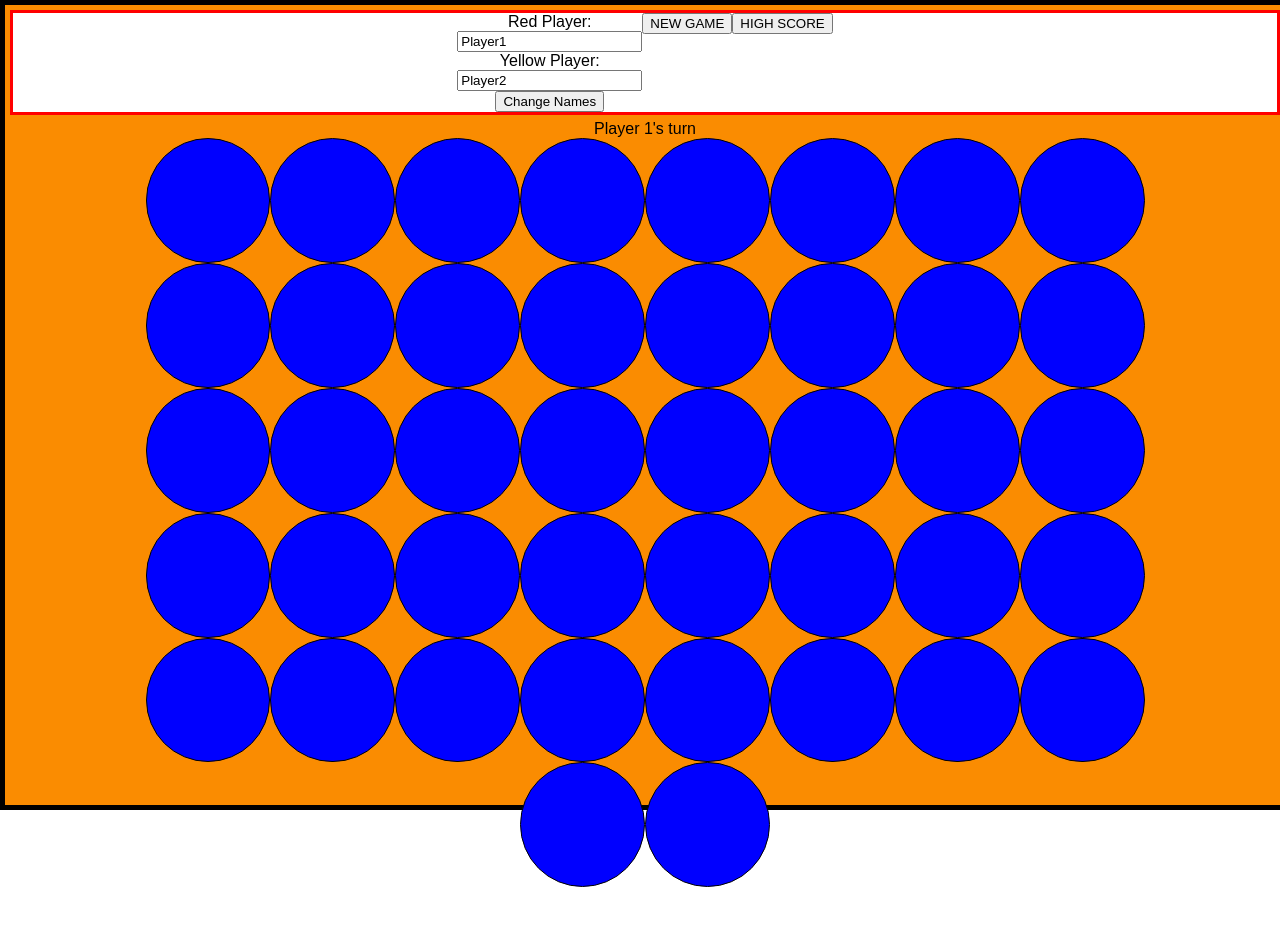
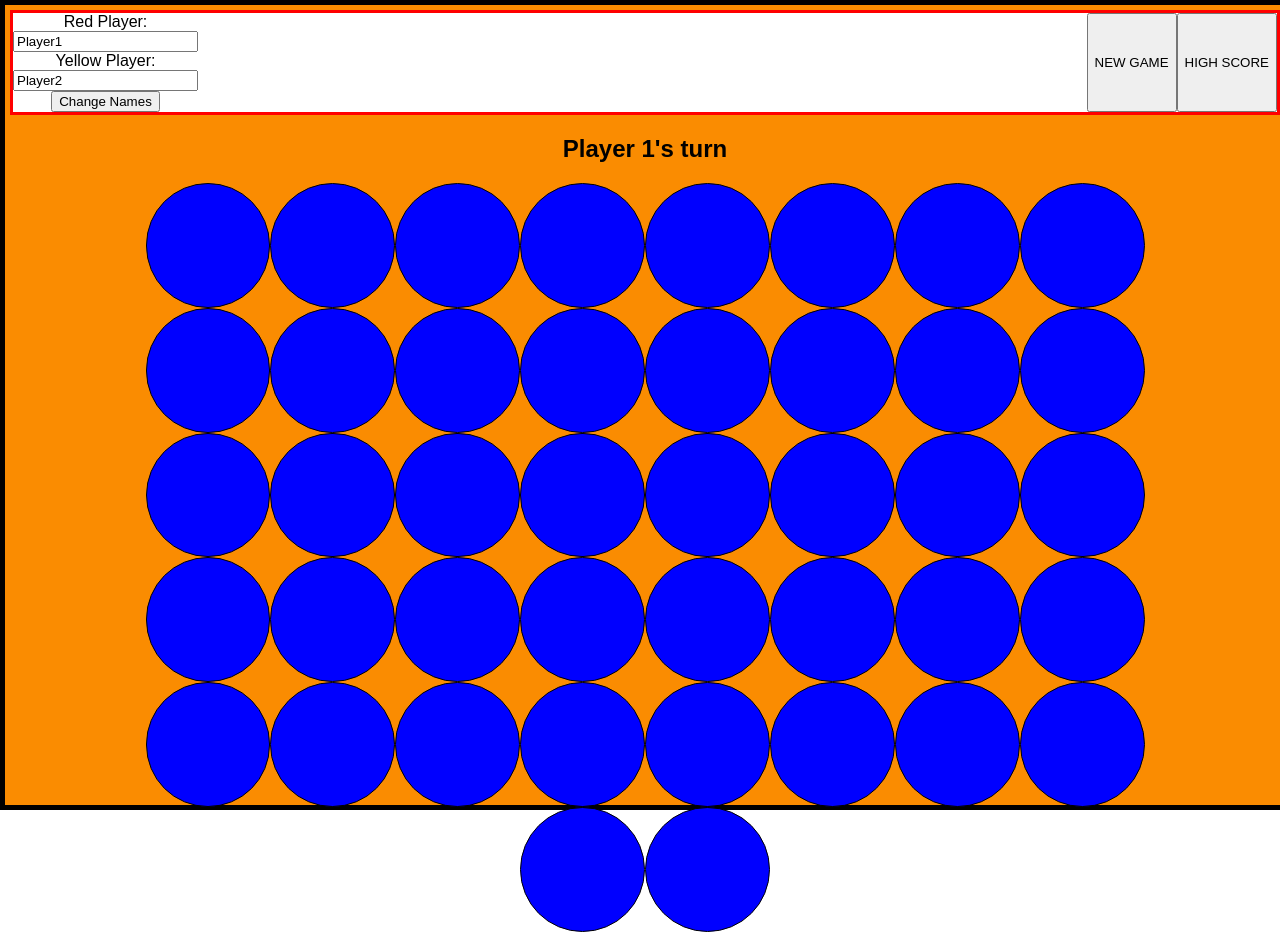
Before and after one commit to shamiran/four-in-a-row, a React (Create React App) app: page / in a window 1280 px wide. Before the commit the page ends 887 px from the top, so only its background shows below. Built offline with nearby package versions, Linux system fonts and the light colour scheme.

Commit message:
Comment and polish code

```diff
--- a/src/App.css
+++ b/src/App.css
@@ -16,9 +16,14 @@
   border:3px solid red;
   background-color: white;
   display:flex;
-  justify-content: center;
+  flex-direction: row;
+  justify-content: space-between;
 }
-.MenuItem {
+.MenuButtonContainer {
+  display:flex;
+}
+.HighScoreTable {
+  align:center;
 }
 .PlayerNamePickerContainer {
 
--- a/src/App.js
+++ b/src/App.js
@@ -3,9 +3,10 @@ import './App.css';
 import BoardLogic from './boardLogic.js';
 import HighScore from './highScore.js';
 
-const GRID_SIZE = 100;
 const boardLogic = new BoardLogic(7,6);
 const highScore = new HighScore();
+
+/* Highest level react component containing the entirety of the view and model for the game */
 class App extends Component {
   constructor () {
     super();
@@ -15,14 +16,15 @@ class App extends Component {
       yellowPlayerName : "Player 2"
     };
   }
+  /* Triggered by Grid component when a valid play has been made */
   updateBoard() {
     this.setState({boardLogic:boardLogic});
   }
+  /* Triggered by NewGame button component when pressed */
   newGame() {
     let newBoard = boardLogic.generateBoard(7,6);
     console.log(newBoard);
     this.setState({boardLogic:boardLogic});
-
   }
   toggleHighScore() {
    let showHighScore = this.state.showHighScore ? false : true;
@@ -39,7 +41,6 @@ class App extends Component {
   render() {
     return (
     <div className="App">
-
       <GameContainer
       className="GameContainer"
       boardLogic={this.state.boardLogic}
@@ -54,6 +55,7 @@ class App extends Component {
     );
   }
 }
+/* In hindsight superfluos container class which could've been integrated with App */
 class GameContainer extends Component {
 
  render() {
@@ -78,6 +80,7 @@ class GameContainer extends Component {
     );
   }
 }
+/* Contains the menu components */
 class MenuBar extends Component {
   render() {
     return (
@@ -98,7 +101,7 @@ class MenuBar extends Component {
     );
   }
 }
-/* The panel which contains the high score list */
+/* The panel which contains the high score list, utilizes highScore.js to store and read data */
 class HighScorePanel extends Component {
   render() {
     const importedHighScore = highScore.getHighScore();
@@ -119,7 +122,7 @@ class HighScorePanel extends Component {
         </tr>);
     }
     return (
-      <table>
+      <table className="HighScoreTable">
         <tbody key="tableBody">
           <tr key="tableHeader">
             <th key="rankHeader">
@@ -145,23 +148,21 @@ class TurnInfo extends Component {
     let checkForWin = this.props.boardLogic.checkForWin();
     let redPlayerName = this.props.redPlayerName;
     let yellowPlayerName = this.props.yellowPlayerName;
-    //Check if a player name has been input
-
-
-
-
     if (checkForWin === this.props.boardLogic.GAME_CONTINUES) {
       turnInfo = this.props.boardLogic.currentPlayer === this.props.boardLogic.RED ?
       redPlayerName + "'s turn" : yellowPlayerName + "'s turn";
     } else if (checkForWin !== this.props.boardLogic.GAME_DRAW) {
         if(checkForWin === this.props.boardLogic.RED_WIN) {
           turnInfo = redPlayerName + "wins!";
+          //Makes sure that the win is counted only once in in the high score
           if (!this.props.boardLogic.winCounted) {
             this.props.boardLogic.winCounted = true;
             highScore.countWin(redPlayerName);
           }
-      } else if (checkForWin === this.props.boardLogic.YELLOW_WIN) {
+        }
+        else if (checkForWin === this.props.boardLogic.YELLOW_WIN) {
           turnInfo = yellowPlayerName + "wins!";
+          //Makes sure that the win is counted only once in in the high score
           if (!this.props.boardLogic.winCounted) {
             this.props.boardLogic.winCounted = true;
             highScore.countWin(yellowPlayerName);
@@ -170,10 +171,11 @@ class TurnInfo extends Component {
     } else {
       turnInfo = "Draw!";
     }
-    return(<div>{turnInfo}</div>);
+    return(<h2>{turnInfo}</h2>);
 
   }
 }
+
 class NamePicker extends Component {
   handleInput(e) {
     this.props.onSubmitName(document.getElementById('redPlayerInput').value,
@@ -208,7 +210,7 @@ class NamePicker extends Component {
     );
   }
 }
-
+/* Contains the grid components which comprise the game board */
 class BoardContainer extends Component {
   render() {
     let gridContainer = [];
@@ -218,6 +220,8 @@ class BoardContainer extends Component {
         gridContainer.push(<Grid
           className="Grid"
           boardLogic={this.props.boardLogic}
+          //The logic for the row index is a hack to compensate for the fact that
+          //the grids get positions from top to bottom by inverting its index
           row={this.props.boardLogic.rows - 1 - i}
           col={j}
           key={index++}
@@ -225,19 +229,16 @@ class BoardContainer extends Component {
         );
       }
     }
-   /* let style = {
-      width: this.props.boardLogic.cols * (GRID_SIZE + 3),
-      height: this.props.boardLogic.rows * (GRID_SIZE + 6),
-      backgroundColor: "blue",
-      margin:"auto",
-    }*/
     return(
+      //Wrapper for ensuring correct board ratio aspect across different screen sizes
       <div className="BoardWrapper">
         <div className="BoardContainer"> {gridContainer} </div>
       </div>
     );
   }
 }
+/* Component for the actual grids comprising the game board, uses the prop handleClick to
+   trigger re-render when a valid play has been made */
 class Grid extends Component {
   handleClick() {
     if (this.props.boardLogic.play(this.props.col)) {
```
Also changed, not shown: src/highScore.js (+6 -9 lines), src/logo.svg (deleted), 1 other file (tests, documents, lock files or other folders). Lines whose indentation alone changed are shown as unchanged.
